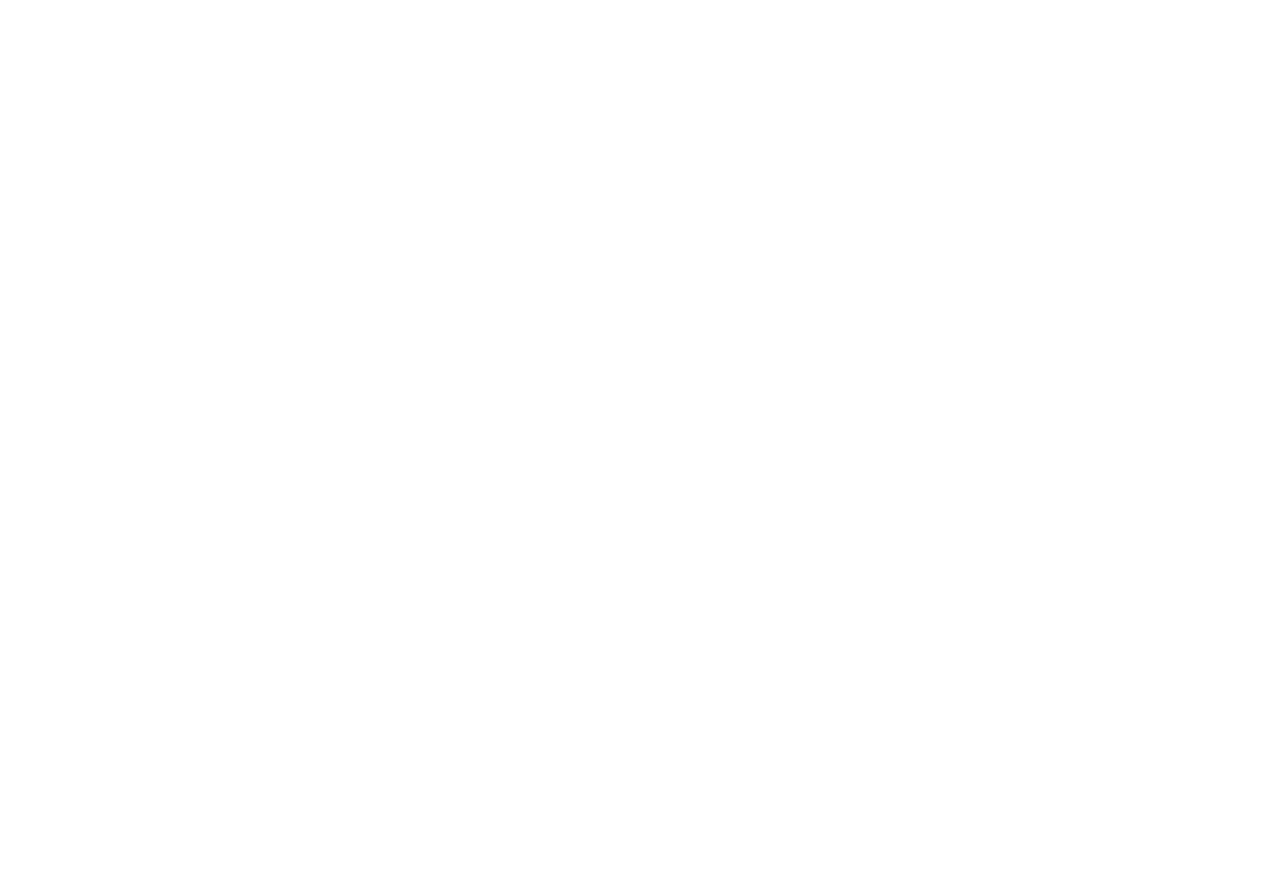
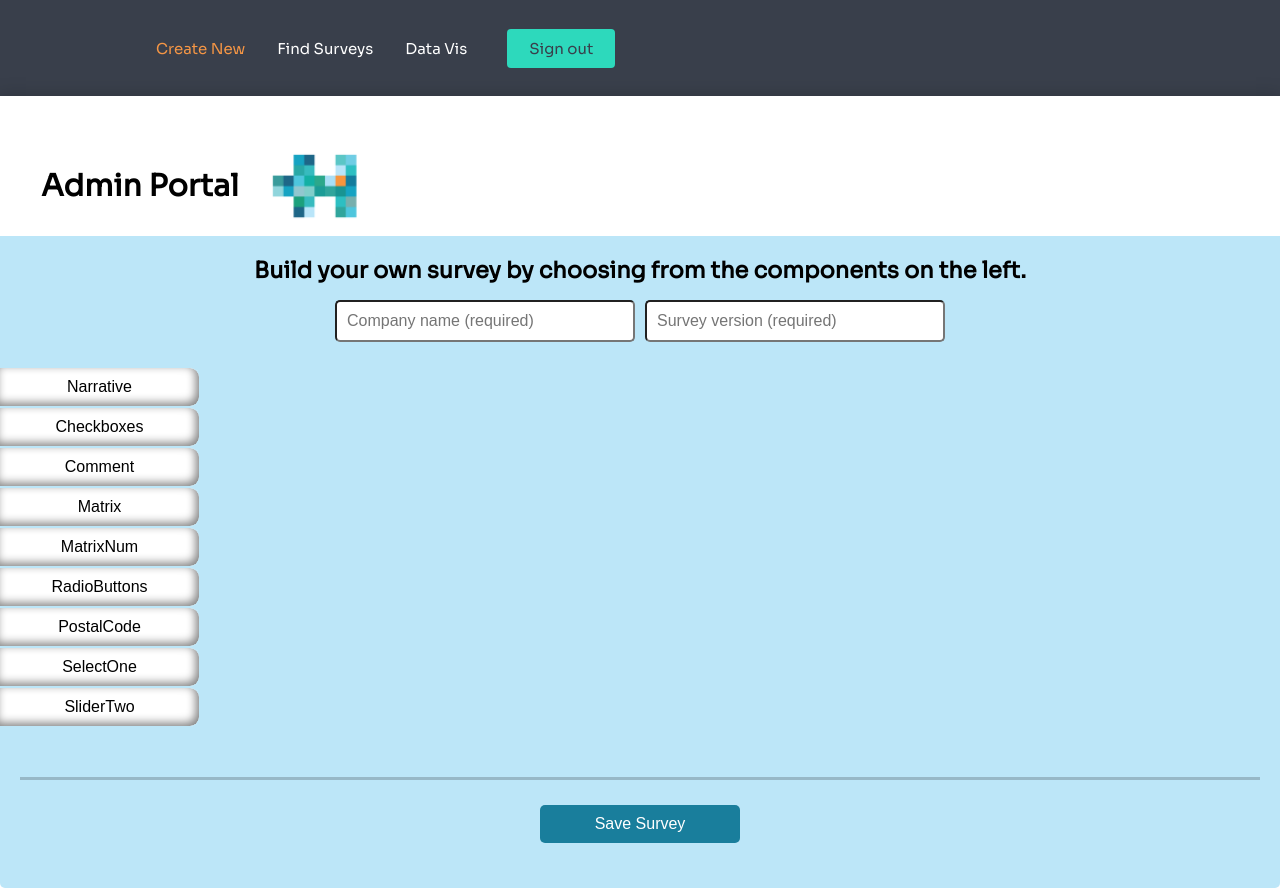
Before and after one commit to fjjes/project3-Hive, a React (Create React App) app in the folder client/: page /create-new in a window 1280 px wide. Before the commit the page ends 800 px from the top, so only its background shows below. Built offline with nearby package versions, Linux system fonts and the light colour scheme.

Commit message:
routes changed

```diff
--- a/client/src/App.js
+++ b/client/src/App.js
@@ -1,24 +1,35 @@
 import "./App.css";
-//import Form from "./components/Form";
-import SurveyQuestionPage from "./components/pages/SurveyQuestionPage";
+//import SurveyQuestionPage from "./components/pages/SurveyQuestionPage";
 import AdminPortal from "./components/pages/Admin/AdminPortal";
 import { BrowserRouter as Router, Switch, Route } from "react-router-dom";
 import Logo from "./components/pages/LandingPage/Logo";
+import Navbar from "./components/Navbar/Navbar";
+import FindSurvey from "./components/pages/Admin/FindSurvey";
 
 function App() {
   return (
     <div className="App">
       <Router>
         <Switch>
-          <Route exact path="/">
-            <Logo />
+          <Route path='/survey/:surveyId'>
+            <Logo/>
+              {/* <SurveyQuestionPage/> */}
           </Route>
-          <Route path="/survey">
-            <SurveyQuestionPage />
-          </Route>
-          <Route path="/admin">
-            <AdminPortal />
-          </Route>
+          <div>
+            <Navbar/>
+            <Route exact path='/create-new' >
+              <AdminPortal/>
+            </Route>
+            <Route path='/find-list'>
+              <FindSurvey/>
+            </Route>
+            {/* <Route path='/data-vis'>
+              <DataVisualization/>
+            </Route> */}
+            <Route exact path='/' >
+              <AdminPortal/>
+            </Route>
+          </div>
         </Switch>
       </Router>
     </div>
--- a/client/src/components/pages/Admin/FindSurvey.js
+++ b/client/src/components/pages/Admin/FindSurvey.js
@@ -82,7 +82,7 @@ const FindSurvey = () => {
               </td>
               <td>
                 <button className="clear"><BsIcons.BsPencilSquare /></button>
-                <span className="slash">/</span>
+                <span className="slash" style={{color:"#fff"}}>/</span>
                 <button className="clear" onClick={()=>{handleDeleteClick(row._id)}}><RiIcons.RiDeleteBinFill/></button>
               </td>
             </tr>
```
